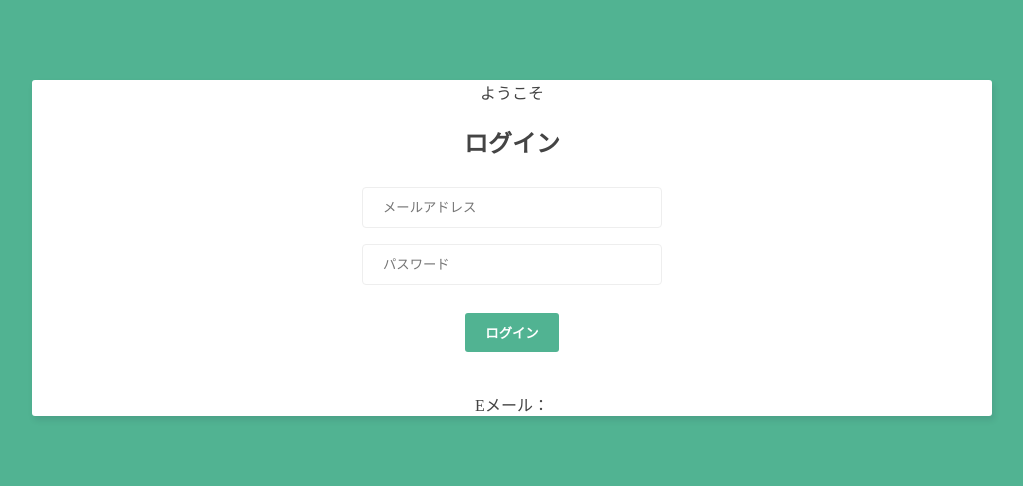
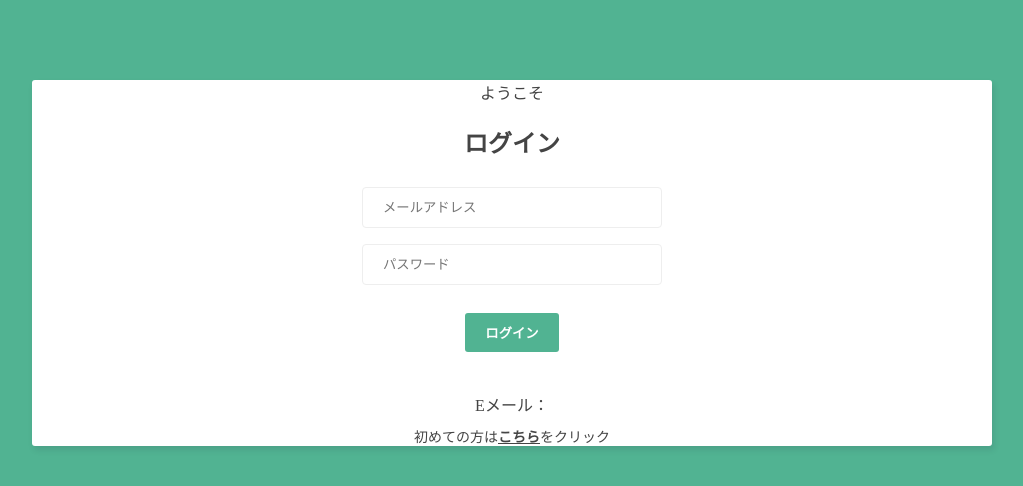
Before and after one commit to Hashimoto-Noriaki/vue-chat, a Vue app: page / in a window 1280 px wide. Shown: the top 486 px of the page, without its empty margins (128-1151 px from the left). Built offline with nearby package versions, Linux system fonts and the light colour scheme.

Commit message:
ログイン画面と新規登録画面が切り替える

```diff
--- a/src/views/WelcomePage.vue
+++ b/src/views/WelcomePage.vue
@@ -3,9 +3,11 @@
     <p>ようこそ</p>
     <div v-if="shouldShowLoginForm">
       <LoginForm />
+      <p class="change-form">初めての方は<span @click="shouldShowLoginForm = false">こちら</span>をクリック</p>
     </div>
     <div v-if="!shouldShowLoginForm">
       <SignupForm />
+      <p class="change-form">アカウントをお持ちの方は<span @click="shouldShowLoginForm = true"></span></p>
     </div>
   </div>
 </template>
```
